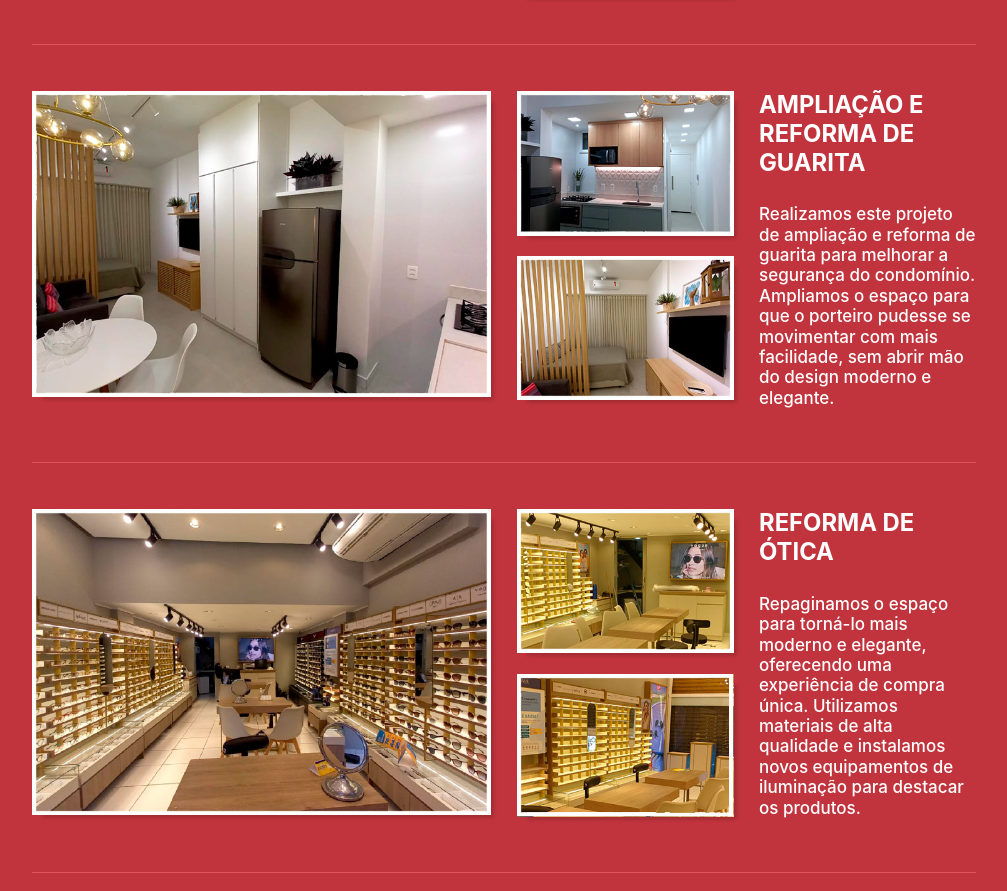
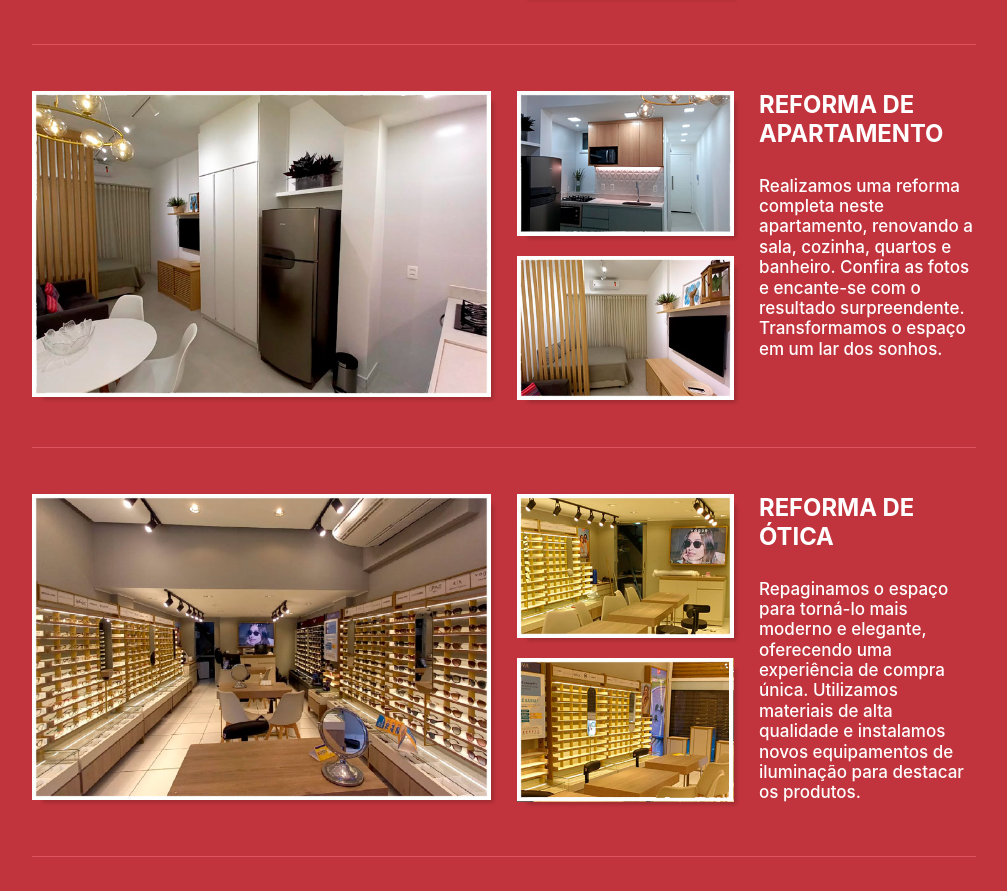
Before and after one commit to pucheuengenharia/landing, a plain HTML site: page index.html in a window 1280 px wide. Shown: the part 1142-2033 px from the top of the page, without its empty margins (136-1143 px from the left). Drawn offline with nearby package versions, Linux system fonts and the light colour scheme.

Commit message:
Add files via upload

```diff
--- a/index.html
+++ b/index.html
@@ -149,9 +149,9 @@
               </div>
 
               <div class="col-lg-3">
-                  <h3>AMPLIAÇÃO E REFORMA DE GUARITA</h3>
+                  <h3>REFORMA DE APARTAMENTO</h3>
                 <br>
-                  <h5>Realizamos este projeto de ampliação e reforma de guarita para melhorar a segurança do condomínio. Ampliamos o espaço para que o porteiro pudesse se movimentar com mais facilidade, sem abrir mão do design moderno e elegante.</h5>
+                  <h5>Realizamos uma reforma completa neste apartamento, renovando a sala, cozinha, quartos e banheiro. Confira as fotos e encante-se com o resultado surpreendente. Transformamos o espaço em um lar dos sonhos.</h5>
               </div>
         </div>
 
```
